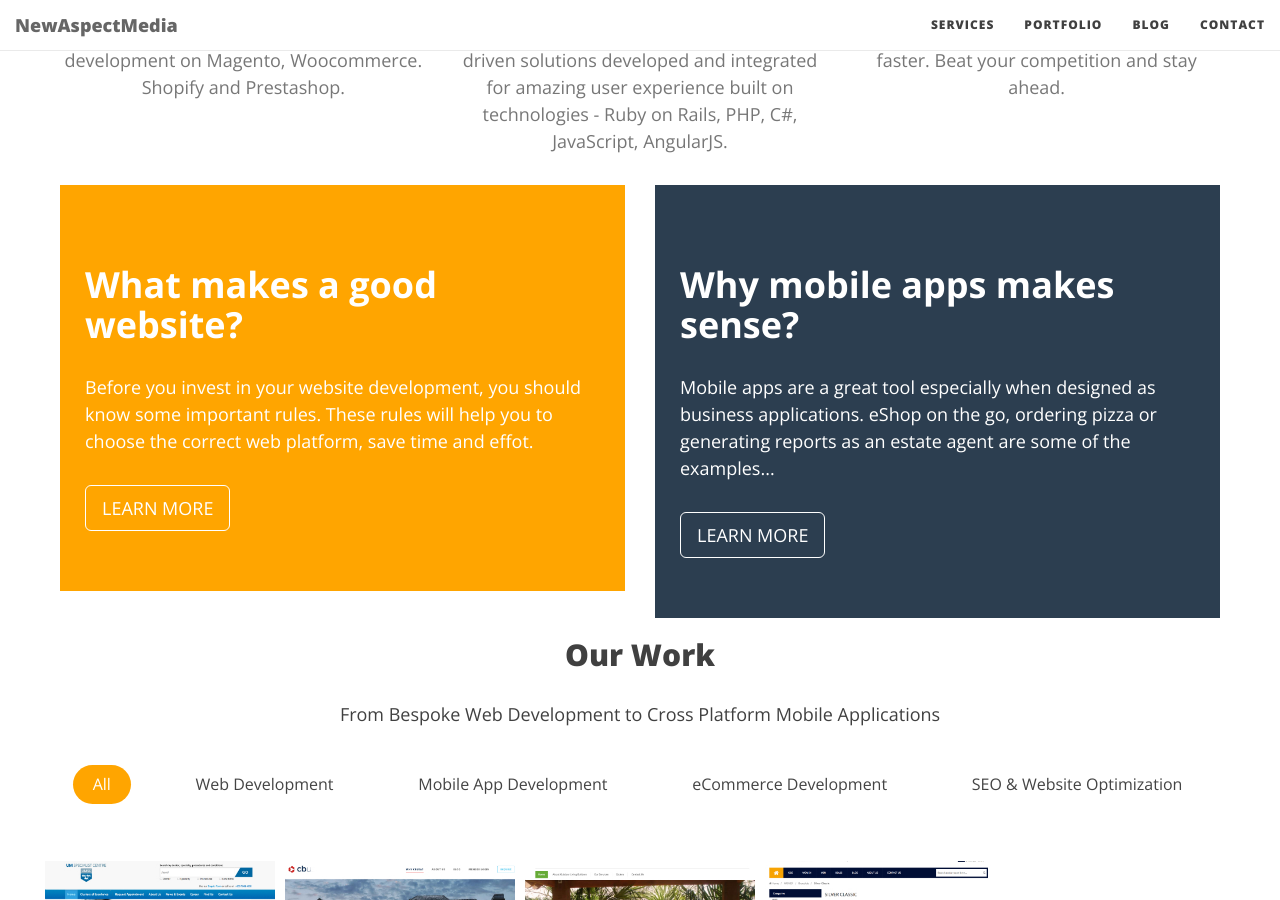
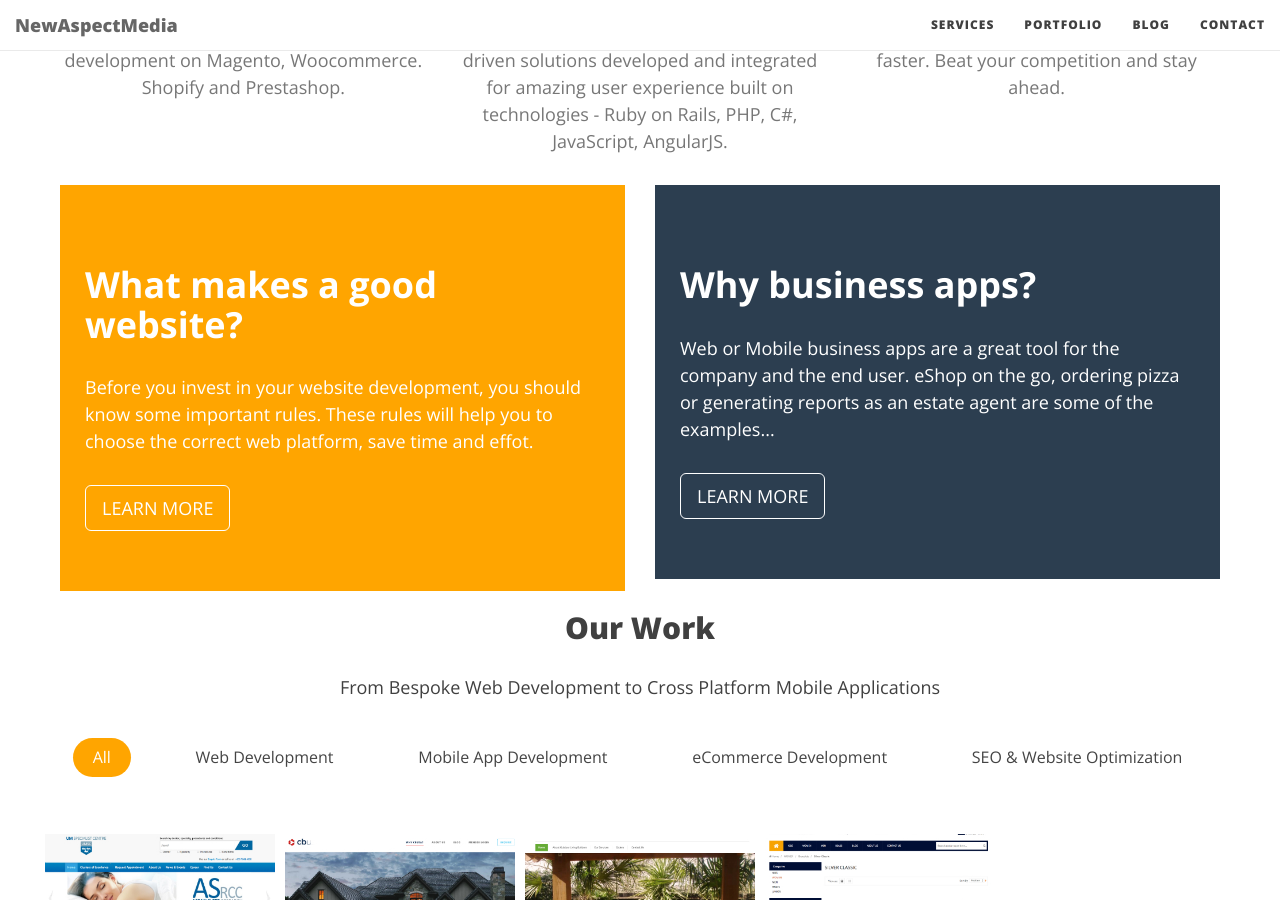
Before and after one commit to newmedia77/appxnam, a Jekyll site: the page built from index.html, in a window 1280 px wide and 900 px high, scrolled down 2423 px. Built offline with Jekyll 4.4.1, drawn with Linux system fonts in a browser that asks for light colours; nearby versions of some CDN libraries; the list of posts is cut into pages by our own code.

Commit message:
andreas
mob app

```diff
--- a/index.html
+++ b/index.html
@@ -261,8 +261,8 @@ subtitle: Hire Web Developer &amp; SEO Specialist in London
                     </div><!-- /.col-sm-6 -->
                     <div class="col-sm-6 no-padding">
                         <div class="case-study-right">
-                            <h1>Why mobile apps makes sense?</h1>
-                            <p>Mobile apps are a great tool especially when designed as business applications. eShop on the go, ordering pizza or generating reports as an estate agent are some of the examples... </p>
+                            <h1>Why business apps?</h1>
+                            <p>Web or Mobile business apps are a great tool for the company and the end user. eShop on the go, ordering pizza or generating reports as an estate agent are some of the examples... </p>
                             <a href="#" class="btn btn-primary btn-lg">Learn more</a>
                         </div><!-- /.left-section -->
                     </div><!-- /.col-sm-6 -->
```
